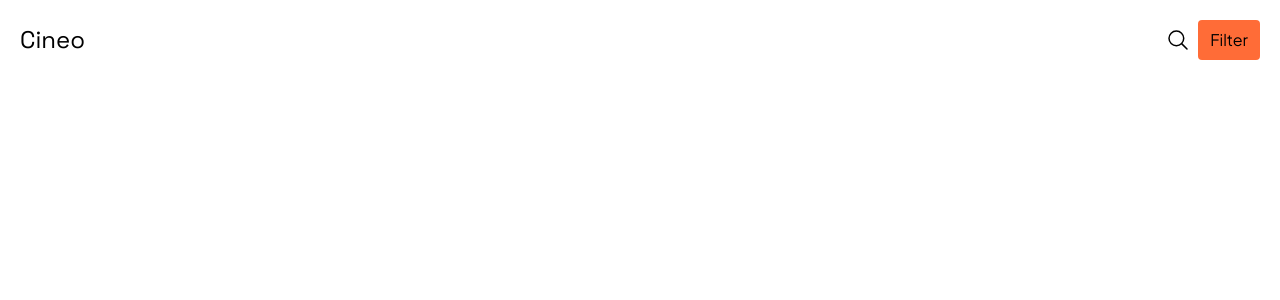
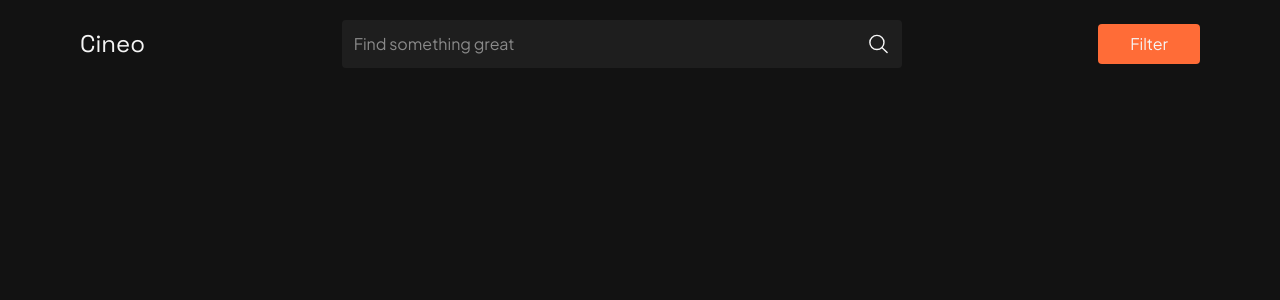
Before and after one commit to Dev-Elo-1505/Cineo---Movie-Recommendation-WebApp, a Next.js app: page / in a window 1280 px wide. Shown: the top 300 px of the page. Built offline with nearby package versions, Linux system fonts and the light colour scheme; no server answers.

Commit message:
feat: build desktop navbar

```diff
--- a/app/page.tsx
+++ b/app/page.tsx
@@ -17,7 +17,7 @@ const getMovie = async () => {
 
 export default function Home() {
   return (
-    <div>
+    <div className="container mx-auto bg-[#121212] min-h-screen text-[#f5f5f5]">
       <NavBar />
 
     </div>
--- a/app/ui/NavBar.tsx
+++ b/app/ui/NavBar.tsx
@@ -4,11 +4,24 @@ import { spaceGrotesk } from "./fonts";
 
 const NavBar = () => {
   return (
-    <nav className="flex justify-between items-center p-5">
+    // mobile view
+    <nav>
+      <div className="flex justify-between items-center p-5 lg:hidden">
+          <h2 className={`${spaceGrotesk.className} text-2xl`}>Cineo</h2>
+          <div className="flex items-center space-x-3">
+              <IoSearchOutline className="text-2xl" />
+              <button className="bg-[#ff6c37] py-2 px-5 rounded">Filter</button>
+          </div>
+      </div>
+
+      {/* dexktop view */}
+      <div className="hidden lg:flex justify-between items-center px-20 py-5">
       <h2 className={`${spaceGrotesk.className} text-2xl`}>Cineo</h2>
-      <div className="flex items-center space-x-2">
-          <IoSearchOutline className="text-2xl" />
-          <button className="bg-[#ff6c37] py-2 px-3 rounded">Filter</button>
+      <div className="flex items-center justify-between w-1/2 bg-[#1e1e1e] rounded p-3">
+        <input type="text" placeholder="Find something great" className="w-full focus-none outline-none" />
+        <IoSearchOutline className="text-2xl" />
+      </div>
+      <button className="bg-[#ff6c37] px-8 py-2 rounded">Filter</button>
       </div>
     </nav>
   );
```
